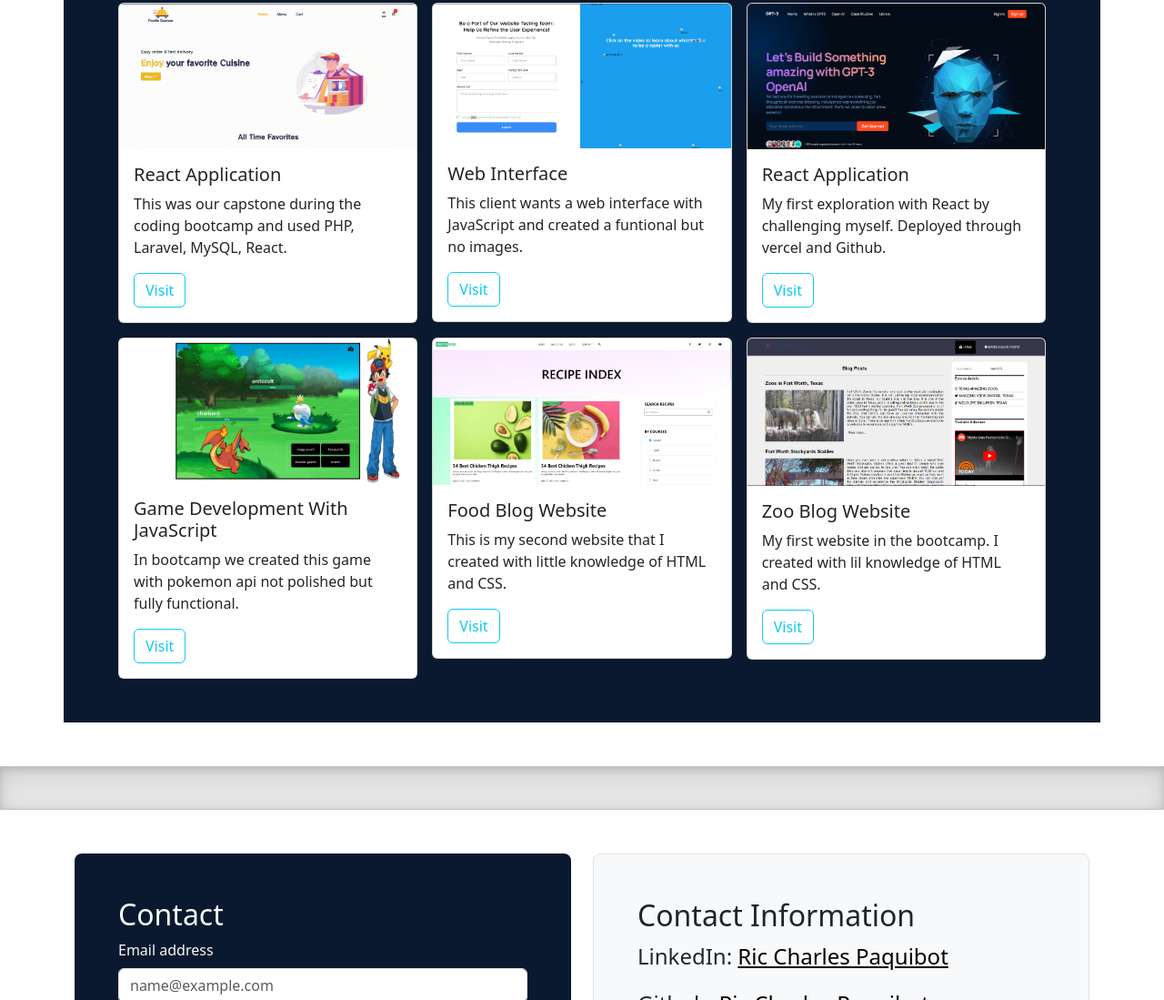
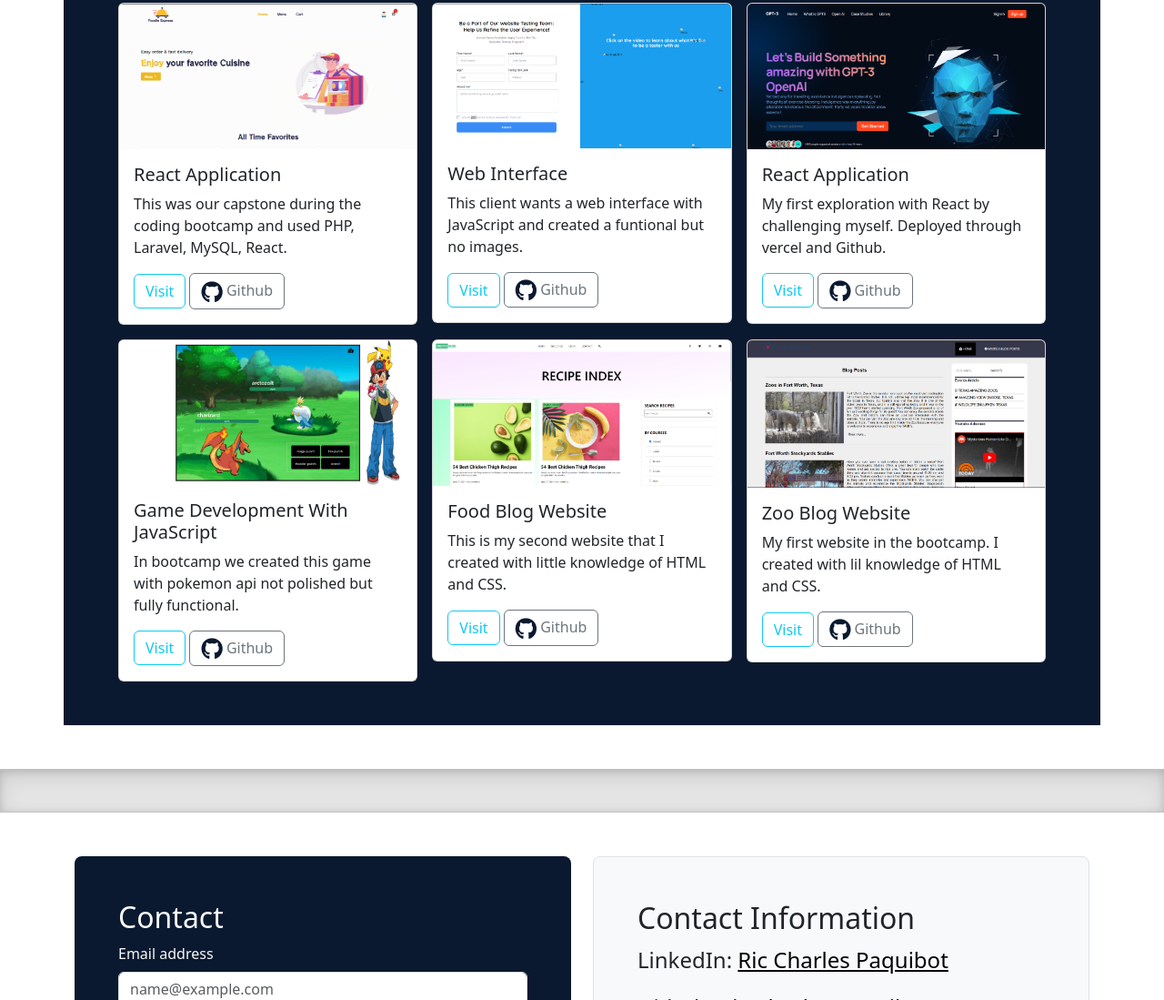
Before and after one commit to ric2thiss/ric2thiss.github.io, a plain HTML site: page index.html in a window 1280 px wide. Shown: the part 2514-3613 px from the top of the page at 91% size. Drawn offline with nearby package versions, Linux system fonts and the light colour scheme; a small style sheet from the web is missing.

Commit message:
revision

```diff
--- a/index.html
+++ b/index.html
@@ -153,6 +153,7 @@
                               <h5 class="card-title">React Application</h5>
                               <p class="card-text">This was our capstone during the coding bootcamp and used PHP, Laravel, MySQL, React. </p>
                               <a href="https://aramis-kashea.vercel.app/home" class="btn btn-outline-info">Visit</a>
+                              <a href="https://github.com/Kashea/Aramis" class="btn btn-outline-secondary"><i class="fa-brands fa-github"></i> Github</a>
                             </div>
                           </div>
                     </div>
@@ -163,6 +164,7 @@
                               <h5 class="card-title">Web Interface</h5>
                               <p class="card-text">This client wants a web interface with JavaScript and created a funtional but no images.</p>
                               <a href="#" class="btn btn-outline-info">Visit</a>
+                              <a href="https://github.com/ric2thiss/exportedProject" class="btn btn-outline-secondary"><i class="fa-brands fa-github"></i> Github</a>
                             </div>
                           </div>
                     </div>
@@ -173,6 +175,7 @@
                               <h5 class="card-title">React Application</h5>
                               <p class="card-text">My first exploration with React by challenging myself. Deployed through vercel and Github. </p>
                               <a href="https://project02-ric2thiss.vercel.app/" class="btn btn-outline-info">Visit</a>
+                              <a href="https://github.com/ric2thiss/project02" class="btn btn-outline-secondary"><i class="fa-brands fa-github"></i> Github</a>
                             </div>
                           </div>
                     </div>
@@ -183,6 +186,7 @@
                               <h5 class="card-title">Game Development With JavaScript</h5>
                               <p class="card-text">In bootcamp we created this game with pokemon api not polished but fully functional.</p>
                               <a href="https://kelsgaming23.github.io/pokemonGame/index.html" class="btn btn-outline-info">Visit</a>
+                              <a href="https://github.com/KeLsGaming23/pokemonGame" class="btn btn-outline-secondary"><i class="fa-brands fa-github"></i> Github</a>
                             </div>
                           </div>
                     </div>
@@ -193,6 +197,7 @@
                               <h5 class="card-title">Food Blog Website</h5>
                               <p class="card-text">This is my second website that I created with little knowledge of HTML and CSS.</p>
                               <a href="https://ric2thiss.github.io/second-week/" class="btn btn-outline-info">Visit</a>
+                              <a href="https://github.com/ric2thiss/second-week/" class="btn btn-outline-secondary"><i class="fa-brands fa-github"></i> Github</a>
                             </div>
                           </div>
                     </div>
@@ -203,6 +208,7 @@
                               <h5 class="card-title">Zoo Blog Website</h5>
                               <p class="card-text">My first website in the bootcamp. I created with lil knowledge of HTML and CSS.</p>
                               <a href="https://ric2thiss.github.io/first-week/home.html" class="btn btn-outline-info">Visit</a>
+                              <a href="https://github.com/ric2thiss/first-week/" class="btn btn-outline-secondary"><i class="fa-brands fa-github"></i> Github</a>
                             </div>
                           </div>
                     </div>
```
